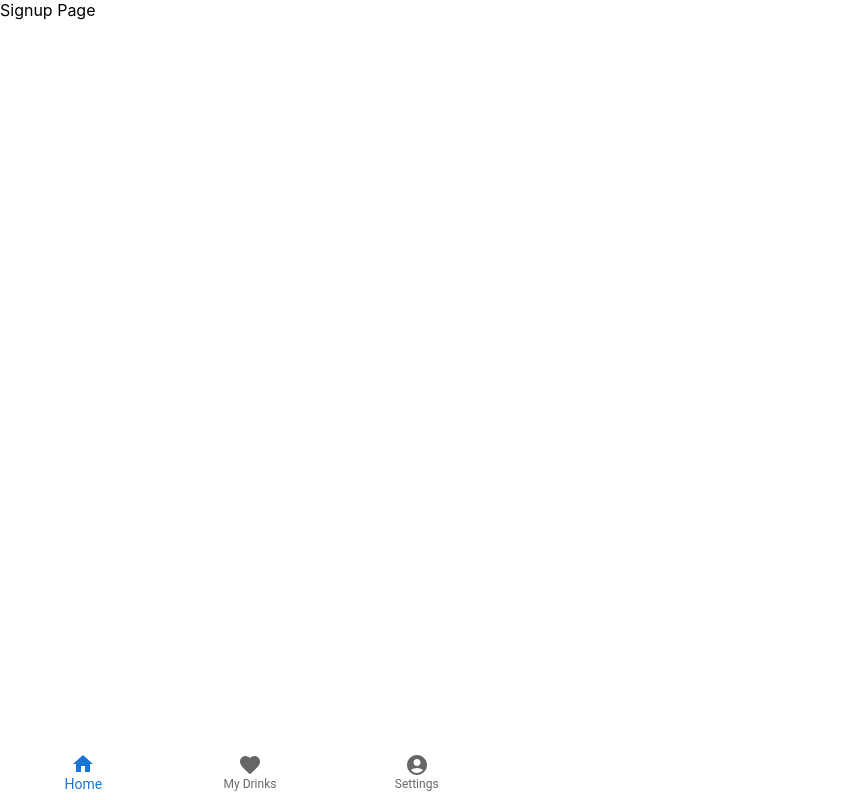
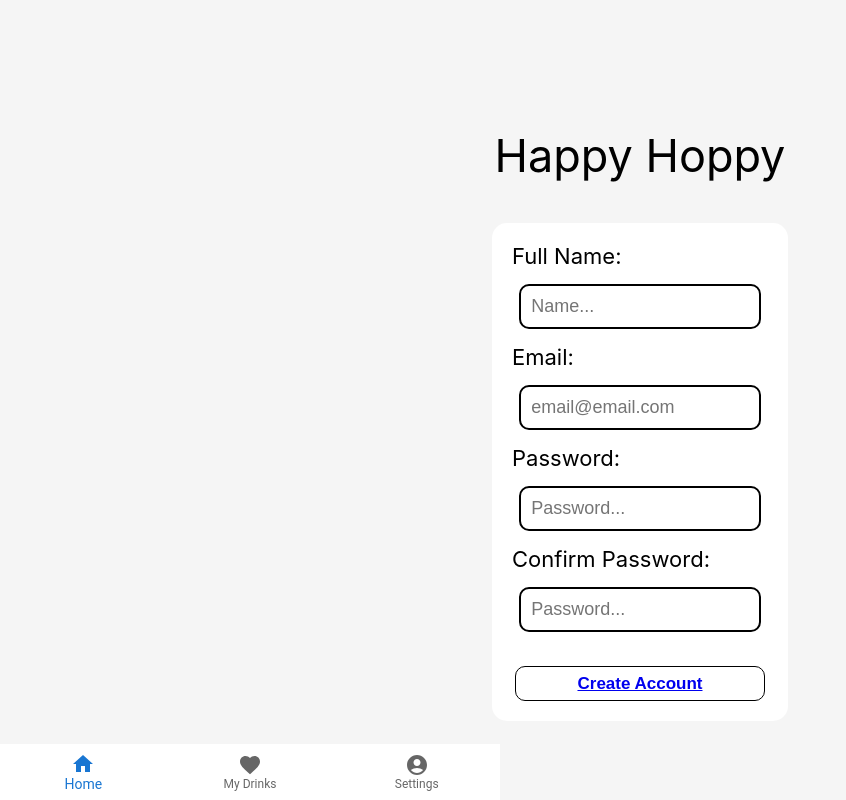
Before and after one commit to trevorhenrich/642-HappyHoppy, a React (Create React App) app: page /Signup in a window 1280 px wide. Shown: the whole page, without its empty margins (0-846 px from the left). Built offline with nearby package versions, Linux system fonts and the light colour scheme.

Commit message:
Built Login/Signup/ForgotPassword

```diff
--- a/package.json
+++ b/package.json
@@ -17,7 +17,7 @@
     "react": "^18.2.0",
     "react-dom": "^18.2.0",
     "react-router-dom": "^6.11.1",
-    "react-scripts": "5.0.1",
+    "react-scripts": "^5.0.1",
     "web-vitals": "^2.1.4"
   },
   "scripts": {
--- a/src/pages/ForgotPassword.js
+++ b/src/pages/ForgotPassword.js
@@ -1,7 +1,29 @@
 import React from "react";
+import "./Login.css";
+import {Link} from 'react-router-dom';
 
 export function ForgotPassword() {
-  return <>{"Forgot Password Page"}</>;
+  return (
+    <div className = "login-page">
+    <div className="site-Title">
+      Happy Hoppy
+    </div>
+    <div className = "login-box">
+      <div>
+        <label> Email: </label>
+        <input type={'email'} placeholder="email@email.com"></input>
+      </div>
+      <div>
+      </div>
+      <button>
+        Request Reset Link
+      </button>
+      <div>
+          <p> <Link to="/Login" >Return to Log In</Link></p>
+        </div>
+    </div>
+  </div>
+  );
 }
 
 export default ForgotPassword;
--- /dev/null
+++ b/src/pages/Login.css
@@ -0,0 +1,62 @@
+.login-page{
+    display: flex;
+    flex-direction: column;
+    min-height: 100vh;
+    background: whitesmoke;
+}
+
+.login-box{
+    display: block;
+    justify-self: center;
+    background-color: white;
+    border-radius: 15px;
+    border-color: aqua;
+    margin:40px auto;
+    max-width: 850px;
+    max-height: 1000px;
+    padding: 20px;
+}
+
+.site-Title {
+    padding-top: 10%;
+    font-size: 45px;
+    text-align: center;
+}
+
+.login-page input{
+    width: 85%;
+    display: flex;
+    flex-direction: column;
+    margin: 15px auto;
+    padding: 10px;
+    font-size: 18px;
+    border-radius: 10px;
+    border-style: solid;
+    border-color:black;
+    resize: none;
+    background-color: white;
+    color: black;
+}
+
+.login-page label{
+    font-size: 22px;
+    padding-top: 10px;
+    padding-bottom: 10px;
+}
+
+.login-page button{
+    margin: auto;
+    cursor: pointer;
+    background: var(--mint-green);
+    width:250px;
+    height:35px;
+    border-radius: 10px;
+    border: 1px solid black;
+    font-size: 17px;
+    font-weight: 700;
+    font-family: 'Comme', sans-serif;
+    display: flex;
+    justify-content: center;
+    align-items: center;
+    margin-top: 2em;
+}
--- a/src/pages/Login.js
+++ b/src/pages/Login.js
@@ -1,7 +1,31 @@
 import React from "react";
+import "./Login.css";
+import {Link} from 'react-router-dom';
 
 export function Login() {
-  return <>{"Login Page"}</>;
+  return (
+    <div className = "login-page">
+      <div className="site-Title">
+        Happy Hoppy
+      </div>
+      <div className = "login-box">
+        <div>
+          <label> Email: </label>
+          <input type={'email'} placeholder="email@email.com"></input>
+        </div>
+        <div>
+          <label> Password: </label>
+          <input type={'password'} placeholder="Password..."></input>
+        </div>
+        <div>
+          <p> <Link to="/Signup" >Sign Up!</Link></p>
+        </div>
+        <button>
+          <Link to="/">Login</Link>
+        </button>
+      </div>
+    </div>
+  )
 }
 
 export default Login;
--- /dev/null
+++ b/src/pages/Signup.css
@@ -0,0 +1,62 @@
+.signup-page{
+    display: flex;
+    flex-direction: column;
+    min-height: 100vh;
+    background: whitesmoke;
+}
+
+.signup-box{
+    display: block;
+    justify-self: center;
+    background-color: white;
+    border-radius: 15px;
+    border-color: aqua;
+    margin:40px auto;
+    max-width: 850px;
+    max-height: 1000px;
+    padding: 20px;
+}
+
+.site-Title {
+    padding-top: 10%;
+    font-size: 45px;
+    text-align: center;
+}
+
+.signup-page input{
+    width: 85%;
+    display: flex;
+    flex-direction: column;
+    margin: 15px auto;
+    padding: 10px;
+    font-size: 18px;
+    border-radius: 10px;
+    border-style: solid;
+    border-color:black;
+    resize: none;
+    background-color: white;
+    color: black;
+}
+
+.signup-page label{
+    font-size: 22px;
+    padding-top: 10px;
+    padding-bottom: 10px;
+}
+
+.signup-page button{
+    margin: auto;
+    cursor: pointer;
+    background: var(--mint-green);
+    width:250px;
+    height:35px;
+    border-radius: 10px;
+    border: 1px solid black;
+    font-size: 17px;
+    font-weight: 700;
+    font-family: 'Comme', sans-serif;
+    display: flex;
+    justify-content: center;
+    align-items: center;
+    margin-top: 2em;
+}
--- a/src/pages/Signup.js
+++ b/src/pages/Signup.js
@@ -1,7 +1,37 @@
 import React from "react";
+import "./Signup.css";
+import {Link} from 'react-router-dom';
 
 export function Signup() {
-  return <>{"Signup Page"}</>;
+  return (
+  <div className = "signup-page">
+    <div className="site-Title">
+        Happy Hoppy
+    </div>
+    <div className = "signup-box">
+
+      <div>
+        <label> Full Name: </label>
+        <input placeholder="Name..."></input>
+      </div>
+      <div>
+        <label> Email: </label>
+        <input type={'email'} placeholder="email@email.com"></input>
+      </div>
+      <div>
+        <label> Password: </label>
+        <input type={'password'} placeholder="Password..."></input>
+      </div>
+      <div>
+        <label> Confirm Password: </label>
+        <input type={'password'} placeholder="Password..."></input>
+      </div>
+      <button>
+        <Link to="/Login">Create Account</Link>
+      </button>
+    </div>
+  </div>
+  )
 }
 
 export default Signup;
```
Also changed, not shown: 1 other file (tests, documents, lock files or other folders).
